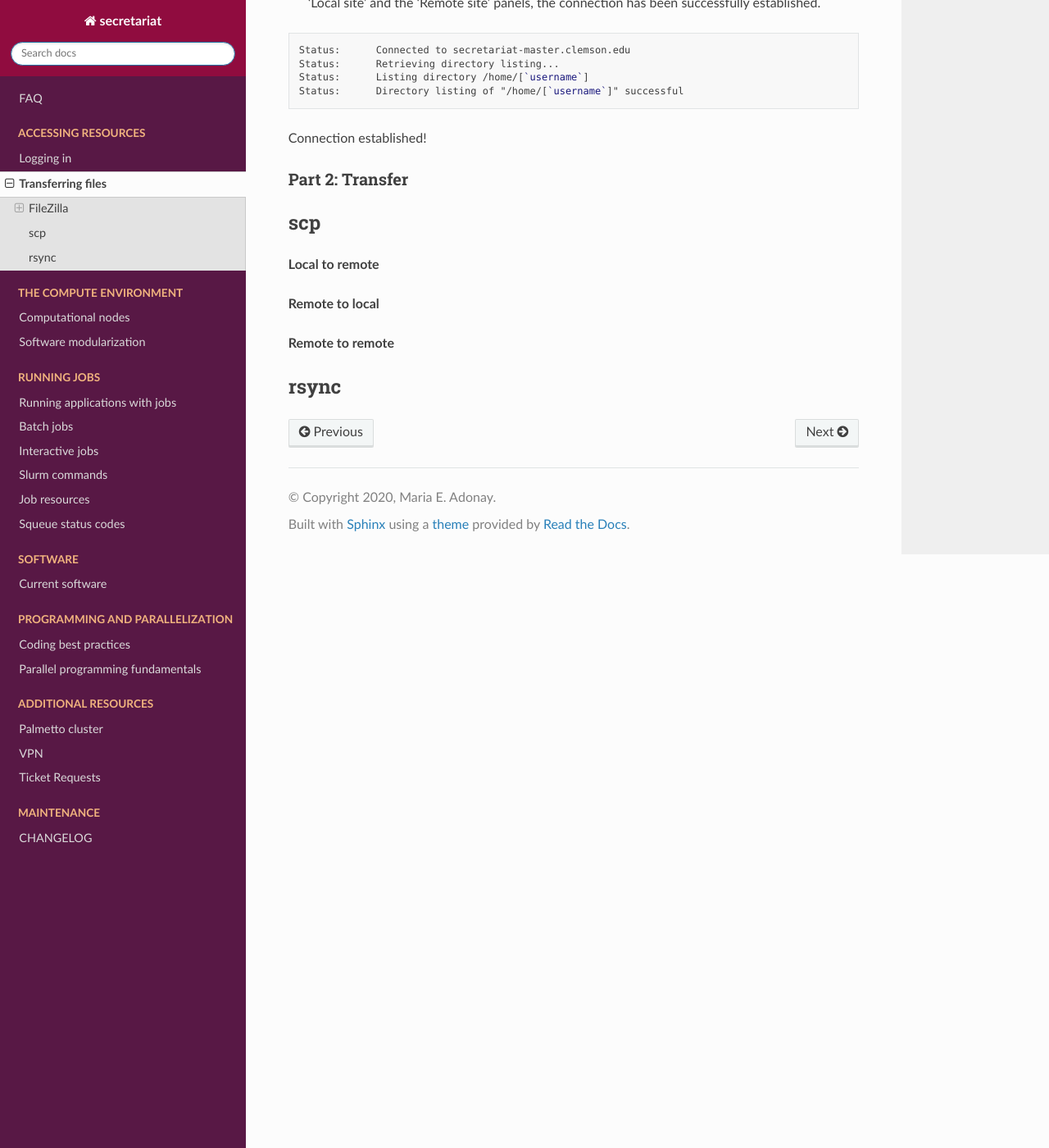
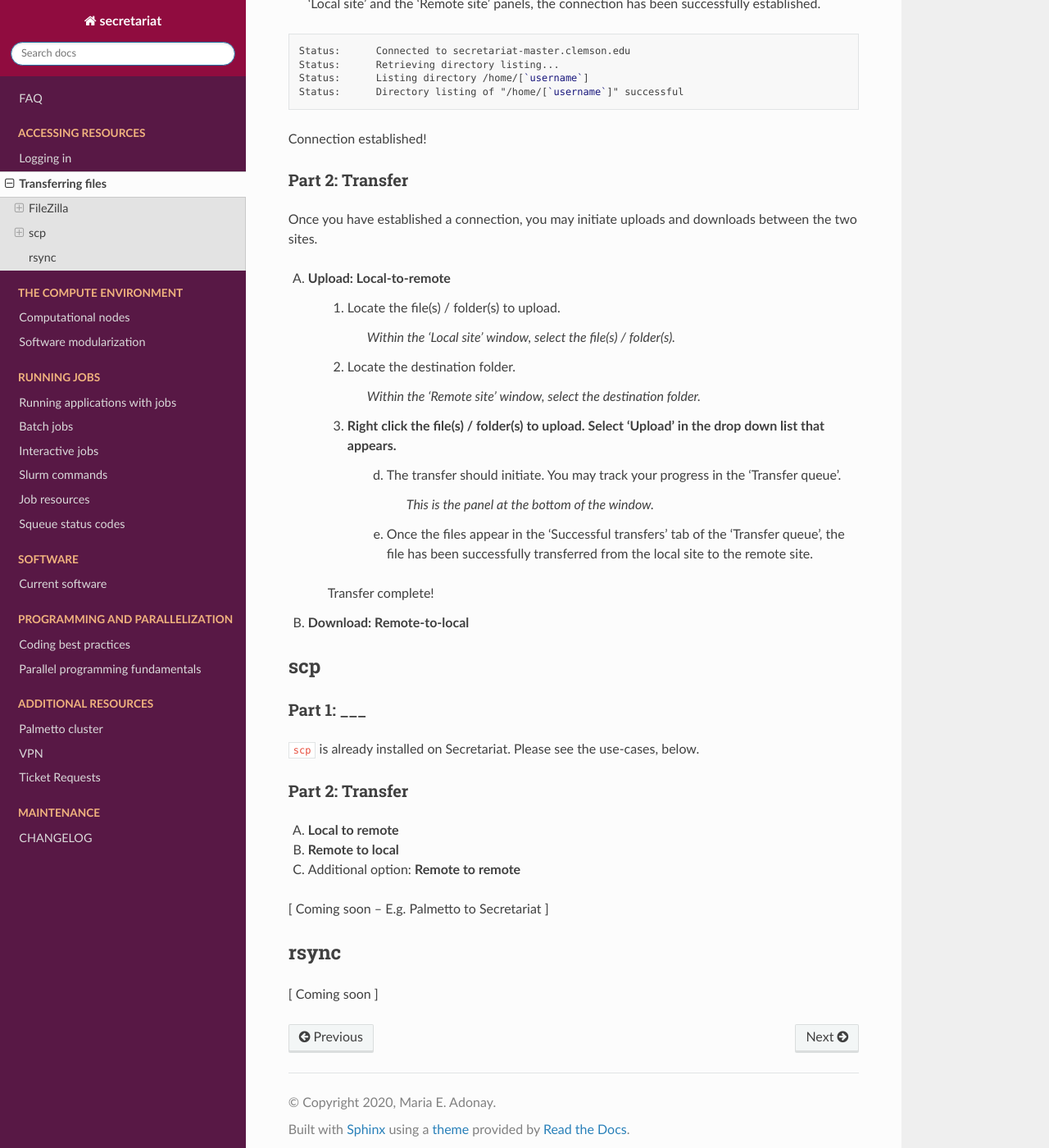
Before and after one commit to amalgamaria/secretariat, a Sphinx documentation site: the page built from docs/access/transferring-files.rst, in a window 1280 px wide and 1400 px high, scrolled down 1164 px. Shown: the whole window at 82% size. Built offline with Sphinx 7.4.7 and the Read the Docs theme 2.0.0, drawn with Linux system fonts in a browser that asks for light colours; some of the changed text lies outside the part shown.

Commit message:
Add content

```diff
--- a/docs/access/transferring-files.rst
+++ b/docs/access/transferring-files.rst
@@ -25,7 +25,7 @@ Part 1: Connect
 	b. Set 'Protocol' as 'SFTP - SSH File Transfer Protocol' in the dropdown list.
 	c. Type **secretariat-master.clemson.edu** in the 'Host' box.
 	d. Set 'Logon Type' as 'Ask for password' in the dropdown list.
-	e. Type your `username` in the 'User` box.
+	e. Type your ``username`` in the 'User' box.
 	f. Click 'OK' at the bottom of the window.
 
 5. Reopen the 'Site manager' and select 'Secretariat' in the list of sites in the left window.
@@ -58,27 +58,59 @@ Connection established!
 Part 2: Transfer
 ^^^^^^^^^^^^^^^^
 
+Once you have established a connection, you may initiate uploads and downloads between the two sites.
+
+A. **Upload: Local-to-remote**
+
+	1. Locate the file(s) / folder(s) to upload.
+
+		*Within the 'Local site' window, select the file(s) / folder(s).*
+
+	2. Locate the destination folder.
+
+		*Within the 'Remote site' window, select the destination folder.*
+
+	3. Right click the file(s) / folder(s) to upload. Select 'Upload' in the drop down list that appears.
+		d. The transfer should initiate. You may track your progress in the 'Transfer queue'.
+
+			*This is the panel at the bottom of the window.*
+
+		e. Once the files appear in the 'Successful transfers' tab of the 'Transfer queue', the file has been successfully transferred from the local site to the remote site.
+
+	Transfer complete!
+
+B. **Download: Remote-to-local**
+
 
 
 scp
 ---
 
-**Local to remote**
+Part 1: ___
+^^^^^^^^^^^
+
+``scp`` is already installed on Secretariat. Please see the use-cases, below.
+
+Part 2: Transfer
+^^^^^^^^^^^^^^^^
+
+A. **Local to remote**
 
 
 
-**Remote to local**
+B. **Remote to local**
 
 
 
-**Remote to remote**
+C. Additional option: **Remote to remote**
 
+[ Coming soon -- E.g. Palmetto to Secretariat ]
 
 
 rsync
 -----
 
-
+[ Coming soon ]
 
 
 .. _FileZilla client: https://filezilla-project.org/
```
